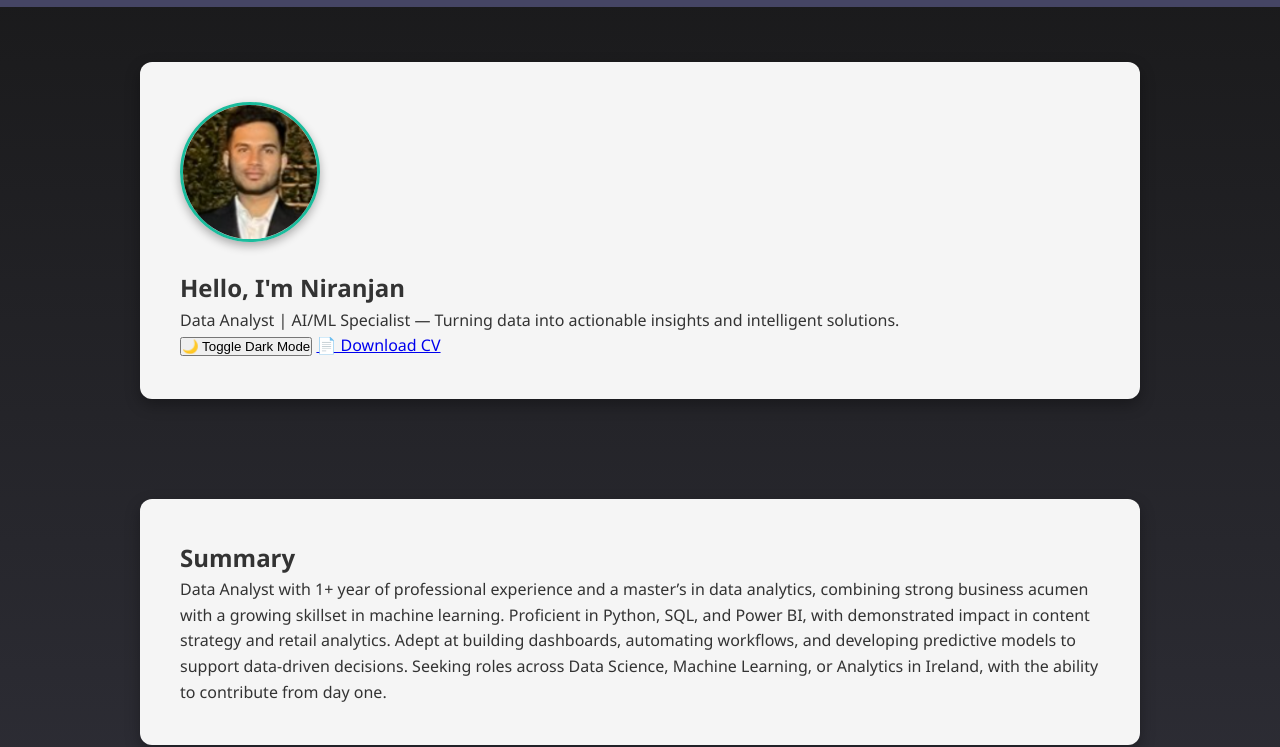
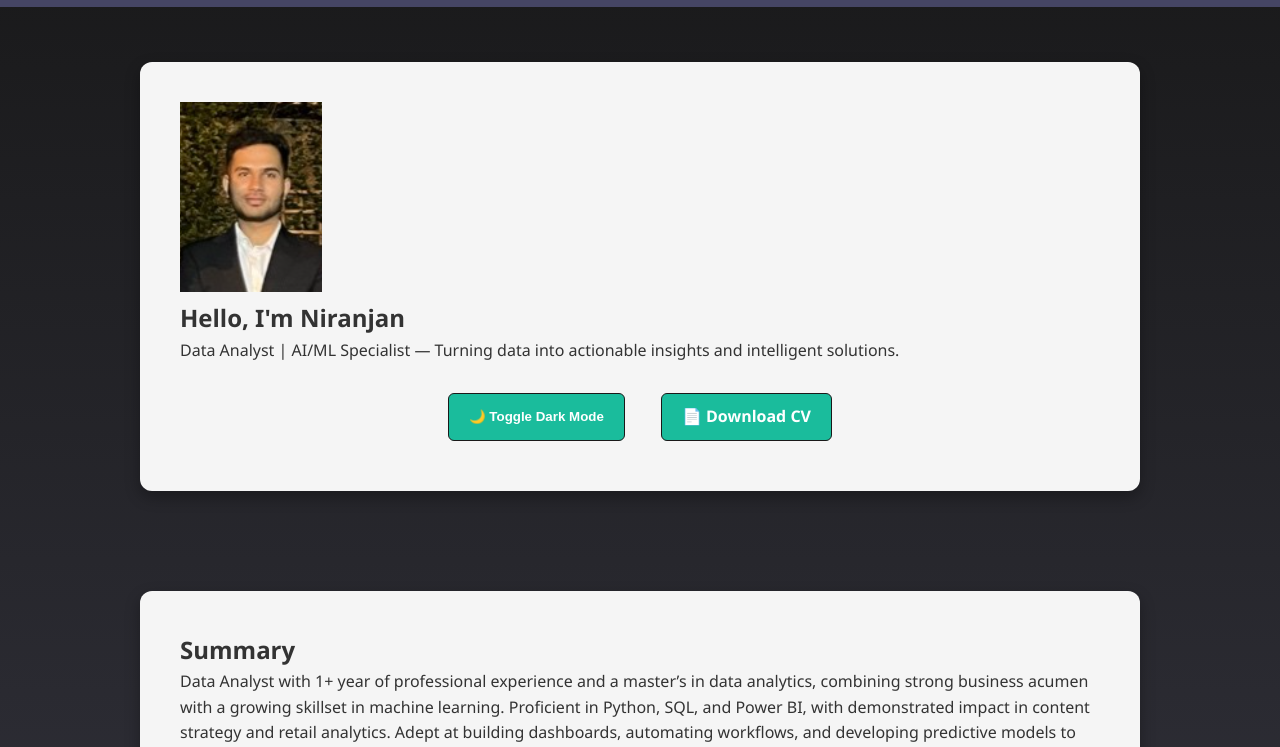
Before and after one commit to niranjandesai321/MyPortfolio, a plain HTML site: page index.html in a window 1280 px wide. Shown: the part 64-811 px from the top of the page. Drawn offline with Linux system fonts and the light colour scheme.

Commit message:
button changes

```diff
--- a/index.html
+++ b/index.html
@@ -32,15 +32,16 @@
   <!-- Profile -->
 <<<<<<< HEAD
 <section class="container visible" id="profile">
-  <div class="profile-content">
-      <img src="niranjan portfolio picture.png" alt="Niranjan Desai" class="profile-pic" />
-      <h2>Hello, I'm Niranjan</h2>
-      <p>Data Analyst | AI/ML Specialist — Turning data into actionable insights and intelligent solutions.</p>
-      <button id="toggle-mode">🌙 Toggle Dark Mode</button>
-      <a href="niranjan desai data analyst resume.pdf" download class="cv-button" role="button">📄 Download CV</a>
+  <img src="niranjan portfolio picture.png" alt="Niranjan Desai" class="profile-pic" />
+  <h2>Hello, I'm Niranjan</h2>
+  <p>Data Analyst | AI/ML Specialist — Turning data into actionable insights and intelligent solutions.</p>
 
+  <div class="button-group">
+    <button id="toggle-mode">🌙 Toggle Dark Mode</button>
+    <a href="niranjan desai data analyst resume.pdf" download class="cv-button" role="button">📄 Download CV</a>
   </div>
 </section>
+
 
 
 
--- a/style.css
+++ b/style.css
@@ -26,26 +26,43 @@ header nav a:hover { color:#1abc9c; }
 
 
 /* Profile */
-.profile-section { text-align:center; }
+.button-group {
+  display: flex;
+  justify-content: center;
+  gap: 16px;
+  margin-top: 20px;
+}
 
-.profile-pic {
-  width:140px; height:140px; border-radius:50%; object-fit:cover; margin-bottom:20px;
-  border:3px solid #1abc9c; box-shadow:0 4px 10px rgba(0,0,0,0.3);
-}*/
-#toggle-mode, .cv-button {
+/* Shared styles for both buttons */
+#toggle-mode,
+.cv-button {
+  display: inline-block;
+  text-align: center;
   margin: 10px;
-  padding: 8px 16px;
-  border: 1px solid black;        /* Specify width and style */
-  border-radius: 4px;
+  padding: 10px 20px;
+  border: 1px solid #1a1919;
+  border-radius: 6px;
   background: #1abc9c;
-  color: #1a1919;
+  color: white;
+  font-weight: bold;
   cursor: pointer;
+  text-decoration: none;
   transition: background 0.3s ease;
 }
 
-#toggle-mode:hover, .cv-button:hover {
+#toggle-mode:hover,
+.cv-button:hover {
   background: #149a7c;
 }
+
+/* Dark mode styles */
+body.dark-mode #toggle-mode,
+body.dark-mode .cv-button {
+  background: #1abc9c;
+  color: #fff;
+  border: 1px solid #ccc;
+}
+
 
 /*#toggle-mode, .cv-button {
   margin:10px; padding:8px 16px; border:black; border-radius:4px;
```
